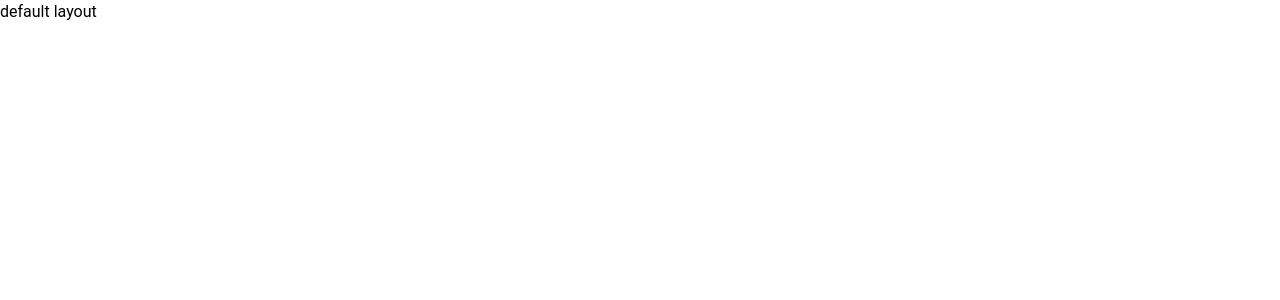
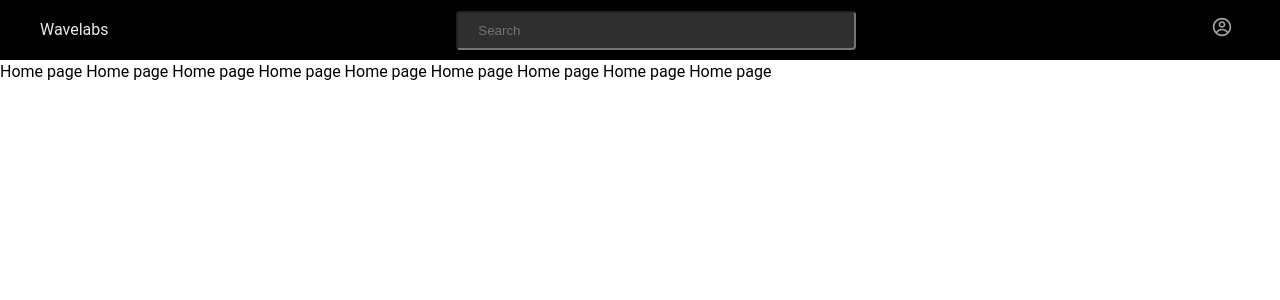
Before and after one commit to ThuongKisame/test_ITBee, a React (Create React App) app: page / in a window 1280 px wide. Shown: the top 300 px of the page. Built offline with nearby package versions, Linux system fonts and the light colour scheme.

Commit message:
feat:add header

```diff
--- a/package.json
+++ b/package.json
@@ -8,6 +8,7 @@
     "@testing-library/user-event": "^13.5.0",
     "react": "^18.2.0",
     "react-dom": "^18.2.0",
+    "react-icons": "^4.12.0",
     "react-router-dom": "^6.20.0",
     "react-scripts": "5.0.1",
     "web-vitals": "^2.1.4"
--- a/src/App.js
+++ b/src/App.js
@@ -4,13 +4,14 @@ import DefaultLayout from './layout/DefaultLayout';
 
 
 function App() {
-  let classes=''
+  let classes='dark'
   return (
     <Router>
     <div className={classes}>
         <Routes>
             {publicRoutes.map((route, index) => {
                 const Page = route.component;
+                console.log(Page)
                 const Layout = route.Layout || DefaultLayout;
                 return (
                     <Route
--- /dev/null
+++ b/src/components/common/Header/index.jsx
@@ -0,0 +1,27 @@
+import { useState } from "react";
+import { CgProfile } from "react-icons/cg";
+import { Link } from "react-router-dom";
+import { routes } from "../../../routes";
+
+function Header() {
+
+    const [showDropdown, setShowDropdown] = useState(false);
+
+    const handleToggleDropdown = () => {
+      setShowDropdown(!showDropdown);
+    };
+    return ( <div className="header flex-center p-h-4">
+        <p className="slogan-text"><Link to={routes.home}>Wavelabs</Link></p>
+        <input placeholder="Search" className="input-search"/>
+        <span className="icon-wrap btn" onClick={handleToggleDropdown} ><CgProfile size={20}  />
+        {showDropdown && (
+          <div className="dropdown-content">
+            <div><Link to={routes.profile}>My Profile</Link></div>
+            <div><Link to={routes.setting}>My Settings</Link></div>
+          </div>
+        )}
+        </span>
+    </div> );
+}
+
+export default Header;
--- a/src/layout/DefaultLayout/index.js
+++ /dev/null
@@ -1,5 +0,0 @@
-function DefaultLayout({child}) {
-    return ( <div > default layout{child}</div> );
-}
-
-export default DefaultLayout;
--- /dev/null
+++ b/src/layout/DefaultLayout/index.jsx
@@ -0,0 +1,9 @@
+import Header from "../../components/common/Header";
+
+function DefaultLayout({ children }) {
+    return ( <div >
+        <Header/>
+         { children }</div> );
+}
+
+export default DefaultLayout;
--- a/src/pages/Home/index.js
+++ /dev/null
@@ -1,7 +0,0 @@
-function Home() {
-    return ( <div className="">
-        Home page
-    </div > );
-}
-
-export default Home;
--- /dev/null
+++ b/src/pages/Home/index.jsx
@@ -0,0 +1,15 @@
+function Home() {
+    return ( <div className="">
+        Home page
+        Home page
+        Home page
+        Home page
+        Home page
+        Home page
+        Home page
+        Home page
+        Home page
+    </div > );
+}
+
+export default Home;
--- /dev/null
+++ b/src/pages/Profile/index.jsx
@@ -0,0 +1,7 @@
+function Profile() {
+    return ( <div className="">
+      Profile
+    </div > );
+}
+
+export default Profile;
--- /dev/null
+++ b/src/pages/Setting/index.jsx
@@ -0,0 +1,7 @@
+function Setting() {
+    return ( <div className="">
+      Setting
+    </div > );
+}
+
+export default Setting;
--- a/src/routes/index.js
+++ b/src/routes/index.js
@@ -1,13 +1,19 @@
 import Home from '../pages/Home';
+import Setting from '../pages/Setting';
+import Profile from '../pages/Profile';
 
 const routes = {
     home: '/',
+    setting: '/setting',
+    profile: '/profile',
 };
 
 const publicRoutes = [
     { path: routes.home, component: Home },
+    { path: routes.setting, component: Setting},
+    { path: routes.profile, component: Profile },
 ];
 
 const privateRoutes = [];
 
-export { publicRoutes, privateRoutes };
+export { publicRoutes, privateRoutes, routes};
--- a/src/styles/GlobalStyle/GlobalStyle.css
+++ b/src/styles/GlobalStyle/GlobalStyle.css
@@ -32,6 +32,7 @@
 
 html {
     font-size: 62.5%;
+
 }
 
 html ::-webkit-scrollbar {
@@ -77,3 +78,59 @@ a:hover,
 button:hover {
     opacity: 0.7;
 }
+
+/* header */
+.header{
+    height: var(--header-height);
+    background-color: var(--light-100);
+    color: var(--light-700);
+
+}
+
+.flex-center{
+    display: flex;
+    justify-content: space-between;
+    align-items: center;
+}
+
+.p-h-4{
+    padding: 0 4rem ;
+}
+
+.input-search{
+    padding: 1rem 2rem;
+    width: 400px;
+    background-color: var(--light-300);
+    border-radius: 4px;
+}
+
+.icon-wrap{
+    padding: 8px;
+    position: relative;
+}
+
+.dropdown-content{
+    position: absolute;
+    background-color: var(--light-300);
+    bottom: -120px;
+    left: -75px;
+    width: 150px;
+    padding: 16px 6px;
+    border-radius: 4px;
+}
+
+.dropdown-content div{
+    padding:  8px 8px;
+
+
+}
+
+a{
+    text-decoration: none;
+    color: inherit;
+
+}
+
+.dropdown-content div:hover{
+    background-color: var(--light-500);
+}
```
Also changed, not shown: src/styles/GlobalStyle/index.jsx (renamed from src/styles/GlobalStyle/index.js), 1 other file (tests, documents, lock files or other folders).
